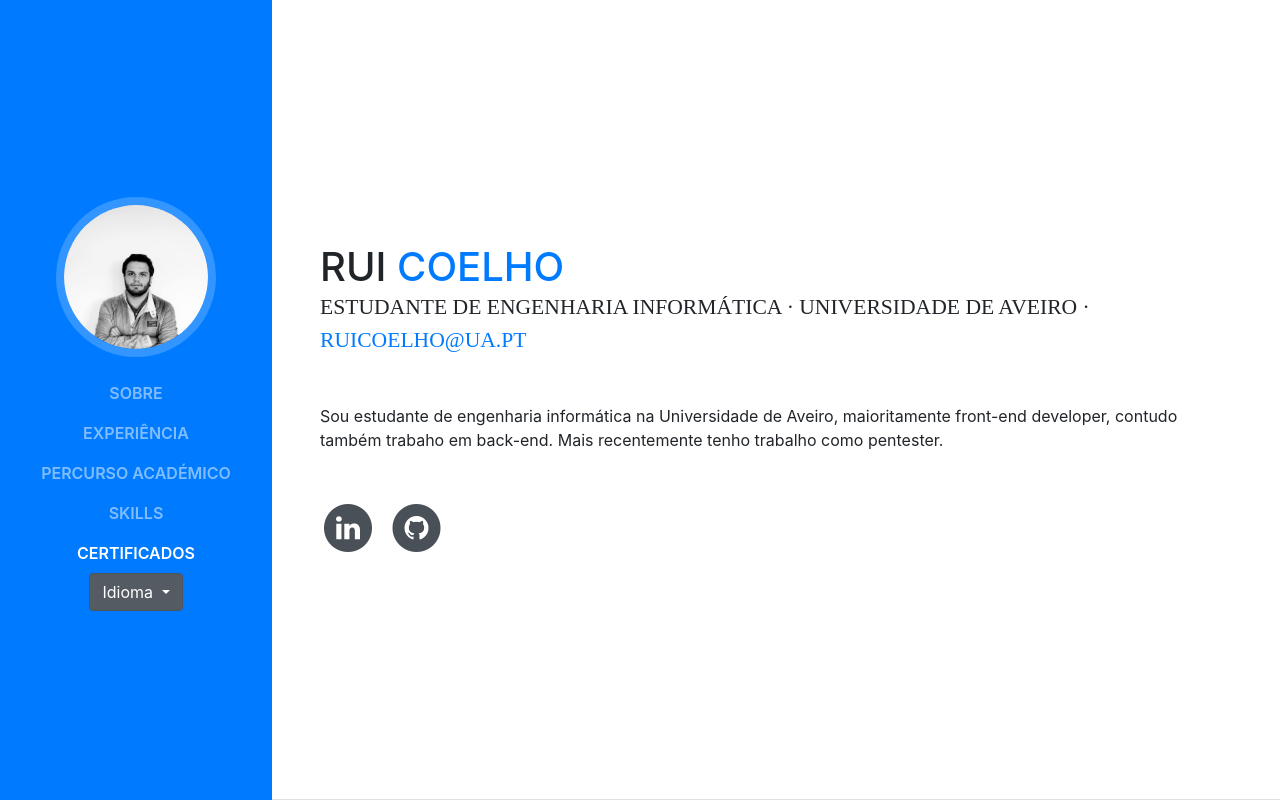
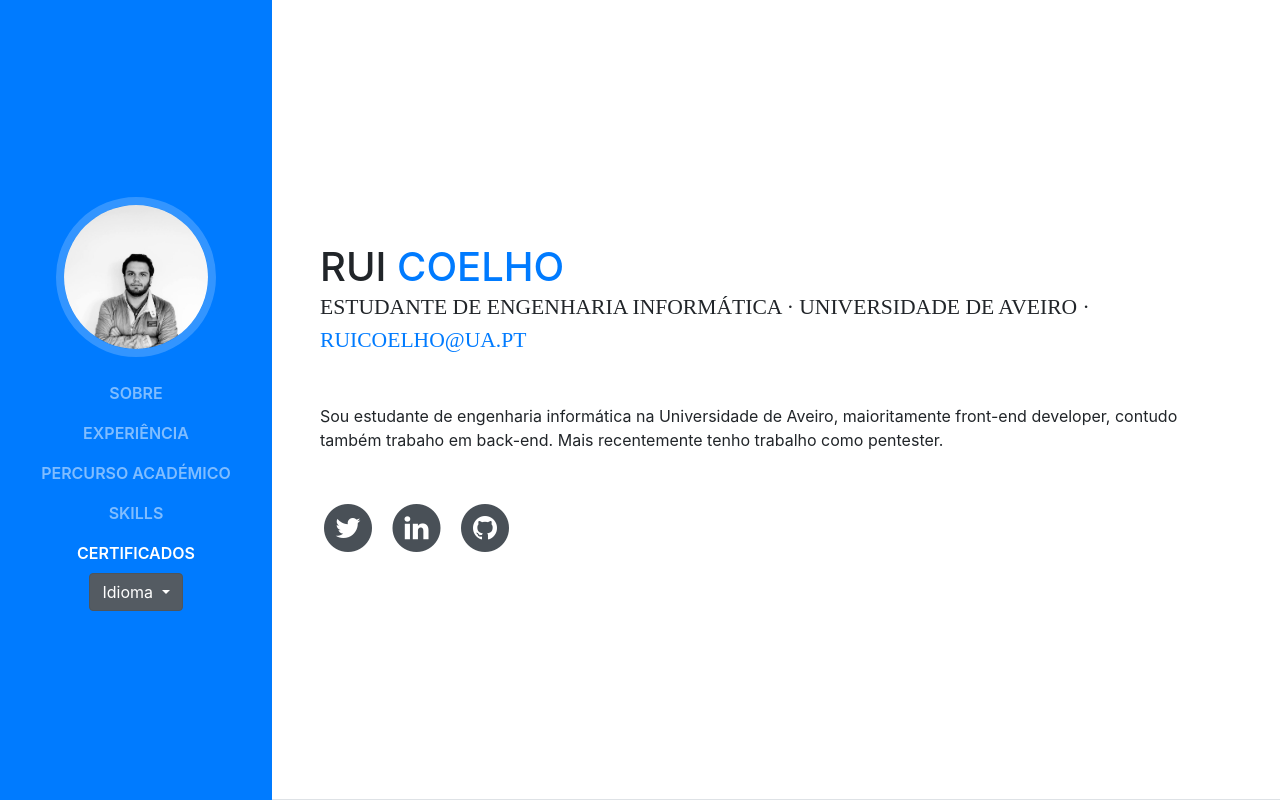
Before and after one commit to user-cube/aboutMePT, a website with bundled scripts: page index.html in a window 1280 px wide. Shown: the top 800 px of the page. Built offline with nearby package versions, Linux system fonts and the light colour scheme; a web font is replaced by a local one.

Commit message:
Added twitter link

```diff
--- a/index.html
+++ b/index.html
@@ -29,7 +29,7 @@
 
     <nav class="navbar navbar-expand-lg navbar-dark bg-primary fixed-top" id="sideNav">
       <a class="navbar-brand js-scroll-trigger" href="#page-top">
-        <span class="d-block d-lg-none">Resume - rc</span>
+        <span class="d-block d-lg-none">Menu</span>
         <span class="d-none d-lg-block">
           <img class="img-fluid img-profile rounded-circle mx-auto mb-2" src="img/profile.jpg" alt="">
         </span>
@@ -83,6 +83,14 @@
           <p class="mb-5"> Sou estudante de engenharia informática na Universidade de Aveiro, maioritamente front-end developer, contudo também trabaho em back-end. Mais recentemente tenho trabalho como pentester.
           </p>
           <ul class="list-inline list-social-icons mb-0">
+            <li class="list-inline-item">
+              <a href="https://twitter.com/user_cube">
+                <span class="fa-stack fa-lg">
+                  <i class="fa fa-circle fa-stack-2x"></i>
+                  <i class="fa fa-twitter fa-stack-1x fa-inverse"></i>
+                </span>
+              </a>
+            </li>
             <li class="list-inline-item">
               <a href="https://www.linkedin.com/in/ruimigueloliveiracoelho">
                 <span class="fa-stack fa-lg">
```
